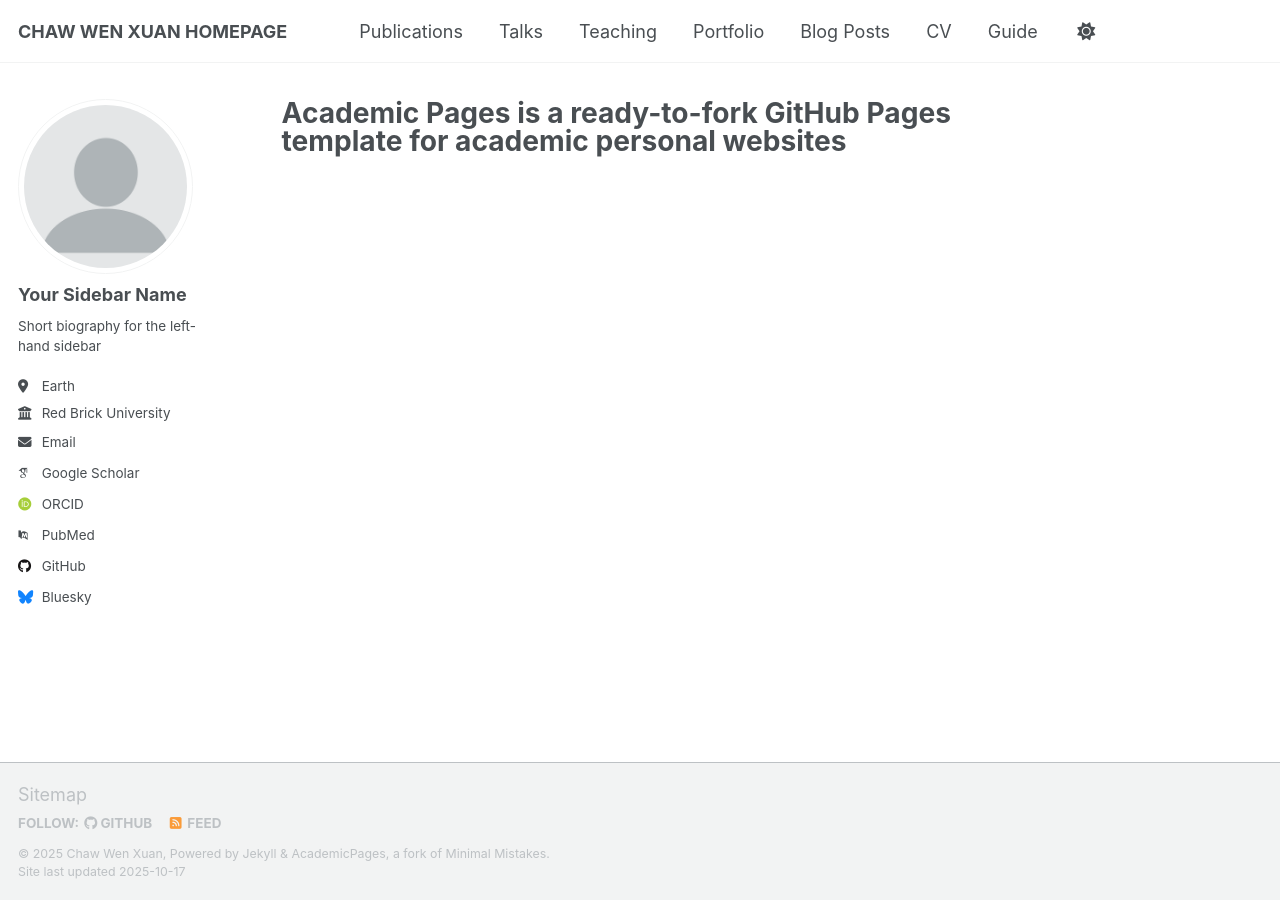
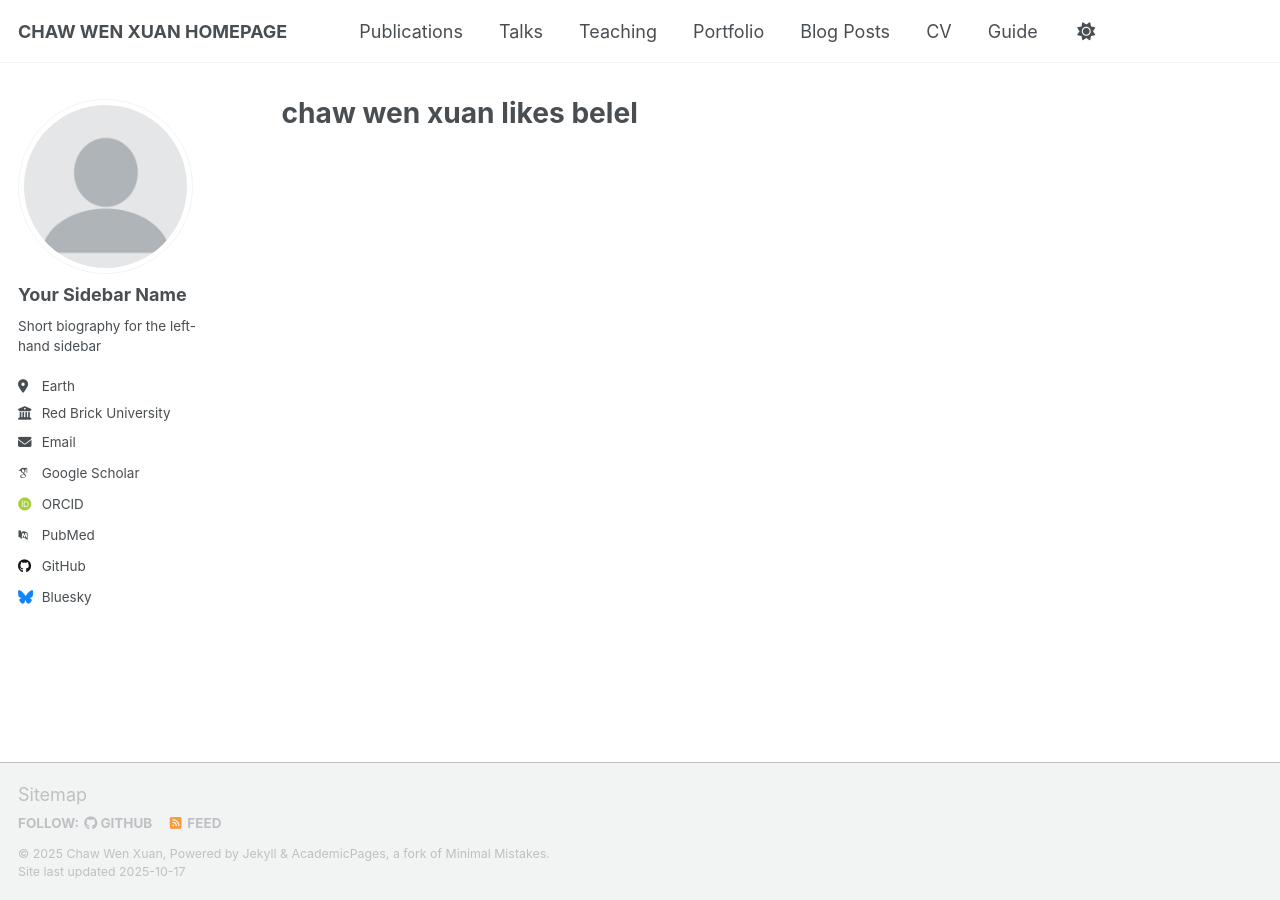
Before and after one commit to Vince4242/Vince4242.github.io, a Jekyll site: the page built from _pages/about.md, in a window 1280 px wide. Built offline with Jekyll 4.4.1, drawn with Linux system fonts in a browser that asks for light colours; some web fonts are replaced; a script that is not in the unit is left out.

Commit message:
update about.md

```diff
--- a/_pages/about.md
+++ b/_pages/about.md
@@ -1,6 +1,6 @@
 ---
 permalink: /
-title: "Academic Pages is a ready-to-fork GitHub Pages template for academic personal websites"
+title: "chaw wen xuan likes belel"
 author_profile: true
 redirect_from:
   - /about/
```
